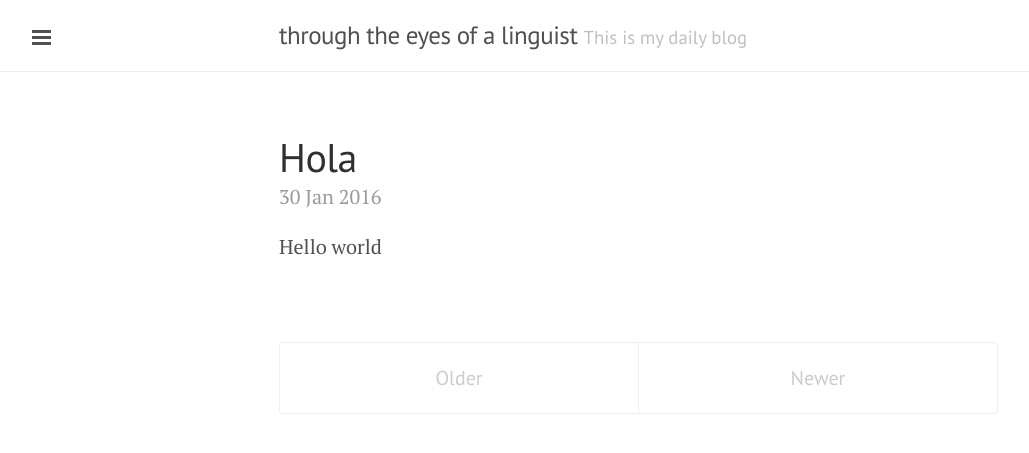
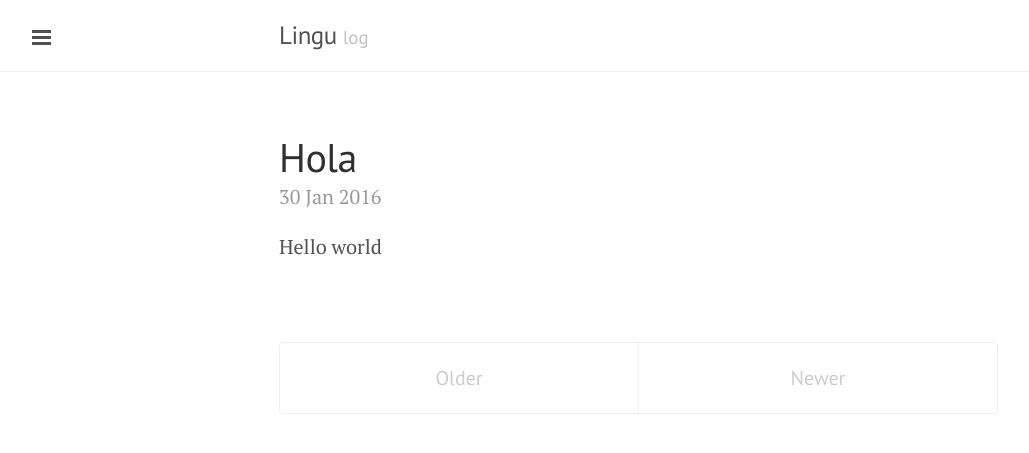
Before and after one commit to adelrblog/adelrblog.github.io, a Jekyll site: the page built from index.html, in a window 1280 px wide. Shown: the top 453 px of the page, without its empty margins (1-1030 px from the left). Built offline with Jekyll 4.4.1, drawn with Linux system fonts in a browser that asks for light colours; the list of posts is cut into pages by our own code.

Commit message:
Update _config.yml

```diff
--- a/_config.yml
+++ b/_config.yml
@@ -2,7 +2,7 @@ excerpt_separator: ""
 pygments: true
 markdown: kramdown
 url: http://adelrblog.github.io
-title: through the eyes of a linguist
-tagline: This is my daily blog
-description: adel rahimi's personal blog
+title: Lingu
+tagline: log
+description: adel's personal blog on science, technology, arts, and linguistics
 paginate: 5
```
